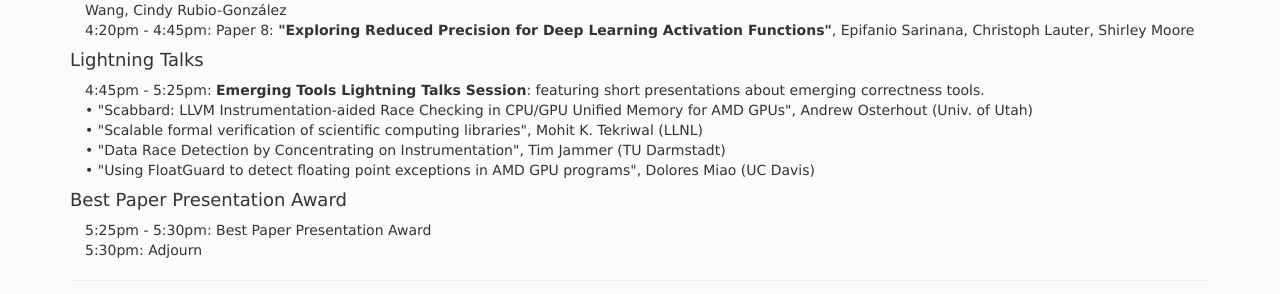
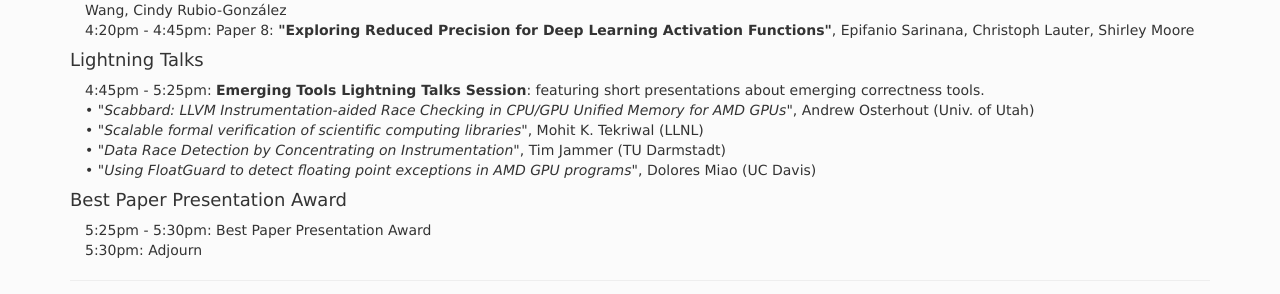
Before and after one commit to correctness-workshop/2025, a Jekyll site: the page built from index.md, in a window 1280 px wide and 900 px high, scrolled down 3488 px. Shown: the part 158-452 px from the top of the window. Built offline with Jekyll 4.4.1, drawn with Linux system fonts in a browser that asks for light colours; nearby versions of some CDN libraries; the list of posts is cut into pages by our own code.

```diff
--- a/index.md
+++ b/index.md
@@ -228,10 +228,10 @@ All time zones are AOE.
 <table>
 <tr><td width="15">  </td> <td>4:45pm - 5:25pm: <b>Emerging Tools Lightning Talks Session</b>: featuring short presentations about emerging correctness tools. </td></tr>
 
-<tr> <td width="15"> </td> <td>• "Scabbard: LLVM Instrumentation-aided Race Checking in CPU/GPU Unified Memory for AMD GPUs", Andrew Osterhout (Univ. of Utah)</td></tr>
-<tr> <td width="15"> </td> <td>• "Scalable formal verification of scientific computing libraries", Mohit K. Tekriwal (LLNL)</td></tr>
-<tr> <td width="15"> </td> <td>• "Data Race Detection by Concentrating on Instrumentation", Tim Jammer (TU Darmstadt)</td></tr>
-<tr> <td width="15"> </td> <td>• "Using FloatGuard to detect floating point exceptions in AMD GPU programs", Dolores Miao (UC Davis)</td></tr>
+<tr> <td width="15"> </td> <td>• <i>"Scabbard: LLVM Instrumentation-aided Race Checking in CPU/GPU Unified Memory for AMD GPUs"</i>, Andrew Osterhout (Univ. of Utah)</td></tr>
+<tr> <td width="15"> </td> <td>• <i>"Scalable formal verification of scientific computing libraries"</i>, Mohit K. Tekriwal (LLNL)</td></tr>
+<tr> <td width="15"> </td> <td>• <i>"Data Race Detection by Concentrating on Instrumentation"</i>, Tim Jammer (TU Darmstadt)</td></tr>
+<tr> <td width="15"> </td> <td>• <i>"Using FloatGuard to detect floating point exceptions in AMD GPU programs"</i>, Dolores Miao (UC Davis)</td></tr>
 
 </table>
 
```
